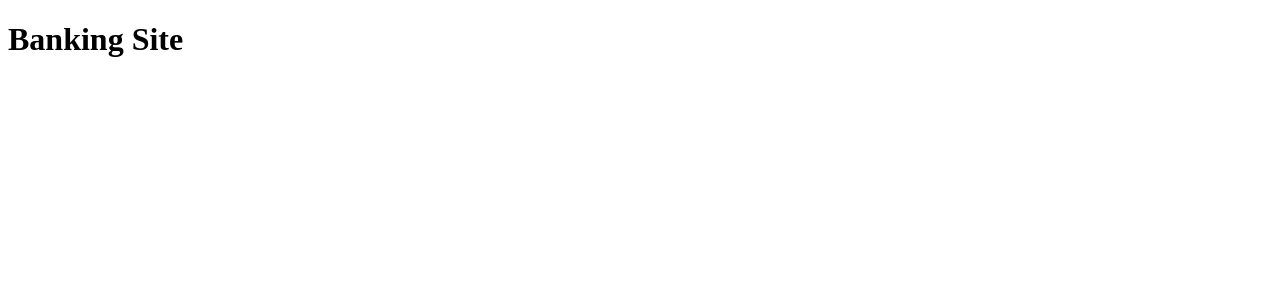
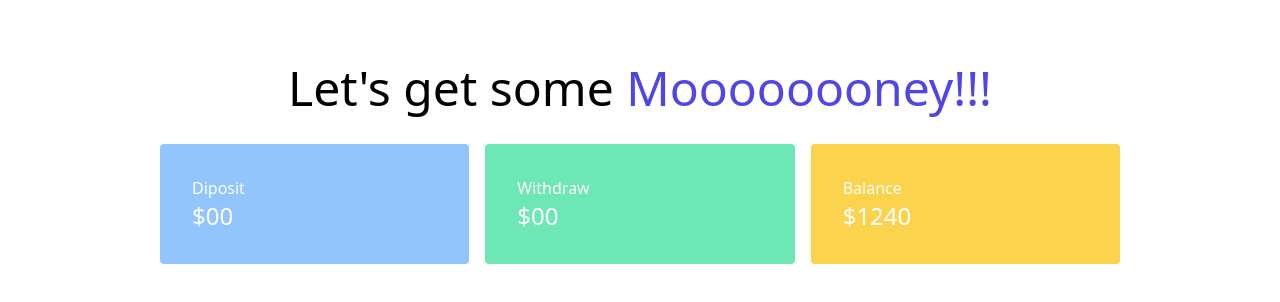
Before and after one commit to shishir-chowdhury/Practice-Bank, a plain HTML site: page banking.html in a window 1280 px wide. Drawn offline with nearby package versions, Linux system fonts and the light colour scheme.

Commit message:
Banking page header

```diff
--- a/banking.html
+++ b/banking.html
@@ -6,10 +6,36 @@
     <meta http-equiv="X-UA-Compatible" content="IE=edge">
     <meta name="viewport" content="width=device-width, initial-scale=1.0">
     <title>Banking Page</title>
+    <link href="https://unpkg.com/tailwindcss@^2/dist/tailwind.min.css" rel="stylesheet">
 </head>
-<h1>Banking Site</h1>
 
 <body>
+    <header>
+        <h1 class="text-5xl text-center font-medium mt-16">Let's get some <span
+                class="text-indigo-600">Moooooooney!!!</span>
+        </h1>
+    </header>
+    <main>
+        <section class="mt-8">
+            <div class="grid grid-cols-3 gap-4 w-3/4 mx-auto text-white">
+                <div class="bg-blue-300 p-8 rounded">
+                    <h3 class="text=3xl">Diposit</h3>
+                    <h3 class="text-2xl">$00</h3>
+                </div>
+                <div class="bg-green-300 p-8 rounded">
+                    <h3 class="text=3xl">Withdraw</h3>
+                    <h3 class="text-2xl">$00</h3>
+                </div>
+                <div class="bg-yellow-300 p-8 rounded">
+                    <h3 class="text=3xl">Balance</h3>
+                    <h3 class="text-2xl">$1240</h3>
+                </div>
+                <div></div>
+                <div></div>
+            </div>
+
+        </section>
+    </main>
 
 </body>
 
```
